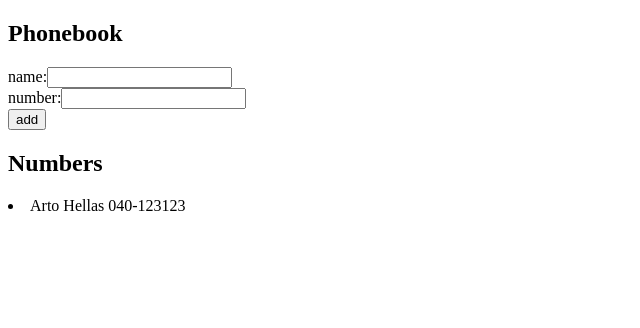
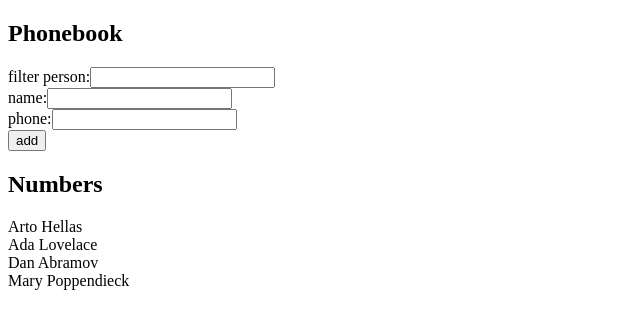
Before and after one commit to Yarviz/fullstack, a React (Create React App) app in the folder osa_2/puhelinluettelo/: page / in a window 1280 px wide. Shown: the top 328 px of the page, without its empty margins (0-640 px from the left). Built offline with nearby package versions, Linux system fonts and the light colour scheme.

Commit message:
Done exercises 2.9 and 2.10

```diff
--- a/osa_2/puhelinluettelo/src/App.js
+++ b/osa_2/puhelinluettelo/src/App.js
@@ -1,10 +1,58 @@
 import { useState } from 'react'
 
+const Filter = ({value, cb}) => {
+  return (
+    <div>
+      filter person:
+        <input
+          value={value}
+          onChange={cb}
+        />
+    </div>
+  )
+}
+
+const DataForm = ({data, onSubmit}) => {
+  return (
+    <form onSubmit={onSubmit}>
+      {data.map(item => {
+        return(
+          <div key={item.text}>
+            {item.text}
+            <input
+              value={item.value}
+              onChange={item.cb}
+            />
+          </div>
+        )
+      })}
+      <div>
+        <button type="submit">add</button>
+      </div>
+    </form>
+  )
+}
+
+const Persons = ({persons}) => {
+  const list_persons = persons.map(person =>
+    <div key={person.name}>{person.name} {person.phone}</div>
+  )
+  return(
+    <div>{list_persons}</div>
+  )
+}
+
 const App = () => {
-  const [persons, setPersons] = useState([
-    { name: 'Arto Hellas', phone: '040-123123' }
-  ])
-  const [newPerson, setNewPerson] = useState({ name: '', phone: '' })
+  const test_persons = [
+    { name: 'Arto Hellas', number: '040-123456' },
+    { name: 'Ada Lovelace', number: '39-44-5323523' },
+    { name: 'Dan Abramov', number: '12-43-234345' },
+    { name: 'Mary Poppendieck', number: '39-23-6423122' }
+  ]
+
+  const [persons, setPersons] = useState(test_persons);
+  const [newPerson, setNewPerson] = useState({ name: '', phone: '' });
+  const [filter, setFilter] = useState('');
 
   const nameChange = (event) => {
     setNewPerson({...newPerson, name: event.target.value});
@@ -12,6 +60,10 @@ const App = () => {
 
   const phoneChange = (event) => {
     setNewPerson({...newPerson, phone: event.target.value});
+  }
+
+  const filterChange = (event) => {
+    setFilter(event.target.value);
   }
 
   const addPerson = (event) => {
@@ -24,37 +76,24 @@ const App = () => {
     setNewPerson({ name: '', phone: '' });
   }
 
+  const filtered_persons = persons.filter(
+    person => person.name.toLowerCase().startsWith(filter.toLowerCase())
+  );
+
+  const person_data = [
+    {text: "name:", value: newPerson.name, cb: nameChange},
+    {text: "phone:", value: newPerson.phone, cb: phoneChange},
+  ]
+
   return (
     <div>
       <h2>Phonebook</h2>
-      <form onSubmit={addPerson}>
-        <div>
-          name:
-          <input
-            value={newPerson.name}
-            onChange={nameChange}
-          />
-        </div>
-        <div>
-          number:
-          <input
-            value={newPerson.phone}
-            onChange={phoneChange}
-          />
-        </div>
-        <div>
-          <button type="submit">add</button>
-        </div>
-      </form>
+      <Filter values={filter} cb={filterChange}/>
+      <DataForm data={person_data} onSubmit={addPerson}/>
       <h2>Numbers</h2>
-      <list>
-        {persons.map(person =>
-          <li>{person.name} {person.phone}</li>
-        )}
-      </list>
+      <Persons persons={filtered_persons}/>
     </div>
   )
-
 }
 
 export default App
```
